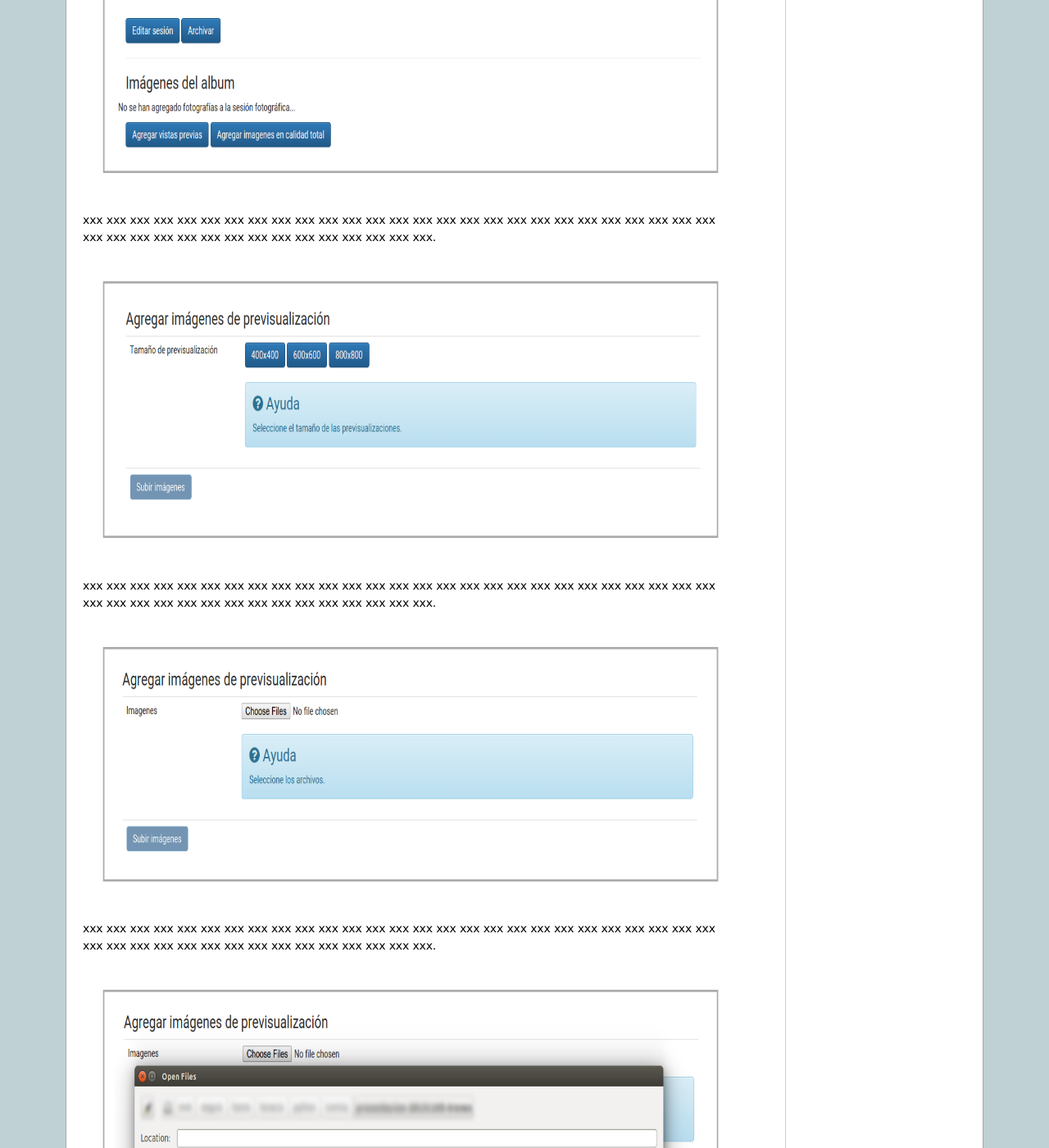
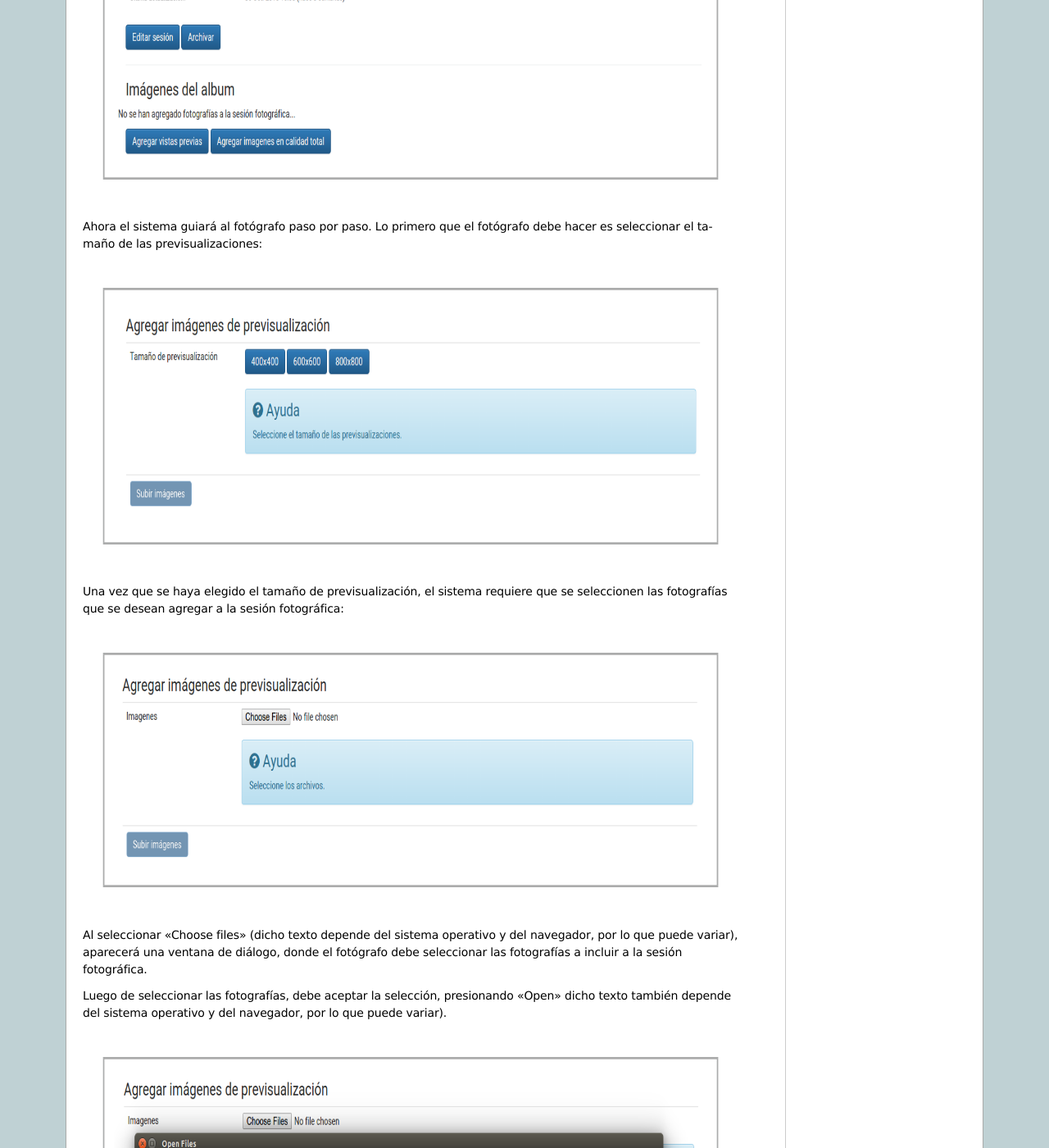
Before and after one commit to florzanetta/lumina, a Sphinx documentation site: the page built from doc/tutorial_photo_upload_and_selection.rst, in a window 1280 px wide and 1400 px high, scrolled down 596 px. Shown: the whole window at 82% size. Built offline with Sphinx 7.4.7, drawn with Linux system fonts in a browser that asks for light colours; some of the changed text lies outside the part shown.

Commit message:
Update docs

```diff
--- a/doc/tutorial_photo_upload_and_selection.rst
+++ b/doc/tutorial_photo_upload_and_selection.rst
@@ -11,83 +8,83 @@ Subida de vistas previas
    :scale: 50%
 
 
-xxx xxx xxx xxx xxx xxx xxx xxx xxx xxx xxx xxx xxx xxx
-xxx xxx xxx xxx xxx xxx xxx xxx xxx xxx xxx xxx xxx xxx xxx xxx
-xxx xxx xxx xxx xxx xxx xxx xxx xxx xxx xxx xxx.
+Desde la página de visualización de sesiones fotográficas se puede seleccionar
+la opción para la subida de fotografías.
+
+El proceso comienza cuando se selecciona la opción "Agregar vistas previas". Seleccionando esta opción,
+el sistema optimiza el proceso de subida de las fotografías, ya que crea las vistas previas en el
+equipo del cliente.
 
 .. image:: images-border/session-upload-photo-01-session-details.png
    :scale: 90%
    :align: center
 
-xxx xxx xxx xxx xxx xxx xxx xxx xxx xxx xxx xxx xxx xxx
-xxx xxx xxx xxx xxx xxx xxx xxx xxx xxx xxx xxx xxx xxx xxx xxx
-xxx xxx xxx xxx xxx xxx xxx xxx xxx xxx xxx xxx.
+Ahora el sistema guiará al fotógrafo paso por paso. Lo primero que el fotógrafo debe
+hacer es seleccionar el tamaño de las previsualizaciones:
+
 
 .. image:: images-border/session-upload-photo-02-preview-size.png
    :scale: 90%
    :align: center
 
-xxx xxx xxx xxx xxx xxx xxx xxx xxx xxx xxx xxx xxx xxx
-xxx xxx xxx xxx xxx xxx xxx xxx xxx xxx xxx xxx xxx xxx xxx xxx
-xxx xxx xxx xxx xxx xxx xxx xxx xxx xxx xxx xxx.
+Una vez que se haya elegido el tamaño de previsualización, el sistema requiere que se seleccionen
+las fotografías que se desean agregar a la sesión fotográfica:
+
 
 .. image:: images-border/session-upload-photo-03-choose-files.png
    :scale: 90%
    :align: center
 
-xxx xxx xxx xxx xxx xxx xxx xxx xxx xxx xxx xxx xxx xxx
-xxx xxx xxx xxx xxx xxx xxx xxx xxx xxx xxx xxx xxx xxx xxx xxx
-xxx xxx xxx xxx xxx xxx xxx xxx xxx xxx xxx xxx.
+Al seleccionar "Choose files" (dicho texto depende del sistema operativo y del navegador, por
+lo que puede variar), aparecerá una ventana de diálogo, donde el fotógrafo debe seleccionar
+las fotografías a incluir a la sesión fotográfica.
+
+Luego de seleccionar las fotografías, debe aceptar la selección, presionando "Open" dicho
+texto también depende del sistema operativo y del navegador, por lo que puede variar).
+
 
 .. image:: images-border/session-upload-photo-04-choose-files-dialog.png
    :scale: 90%
    :align: center
 
-xxx xxx xxx xxx xxx xxx xxx xxx xxx xxx xxx xxx xxx xxx
-xxx xxx xxx xxx xxx xxx xxx xxx xxx xxx xxx xxx xxx xxx xxx xxx
-xxx xxx xxx xxx xxx xxx xxx xxx xxx xxx xxx xxx.
+
+Automáticamente, el sistema comienza a crear las vistas previas. Para mantener al fotógrafo
+informado, el sistema mostrará el progreso de la siguiente manera:
 
 .. image:: images-border/session-upload-photo-05-uploading-progress.png
    :scale: 90%
    :align: center
 
-xxx xxx xxx xxx xxx xxx xxx xxx xxx xxx xxx xxx xxx xxx
-xxx xxx xxx xxx xxx xxx xxx xxx xxx xxx xxx xxx xxx xxx xxx xxx
-xxx xxx xxx xxx xxx xxx xxx xxx xxx xxx xxx xxx.
+Al finalizar el proceso de generación de vistas previas, se verá la barra de progreso al 100%,
+y el fotógrafo podrá cerrar el diálogo presionando "Cerrar".
 
 
 .. image:: images-border/session-upload-photo-06-uploading-progress-done.png
    :scale: 90%
    :align: center
 
-xxx xxx xxx xxx xxx xxx xxx xxx xxx xxx xxx xxx xxx xxx
-xxx xxx xxx xxx xxx xxx xxx xxx xxx xxx xxx xxx xxx xxx xxx xxx
-xxx xxx xxx xxx xxx xxx xxx xxx xxx xxx xxx xxx.
+
+Ahora el navegador cuenta con todas las vistas previas generadas. Para subirlas al servidor e
+incluirlas en la sesión fotográfica, sólo hace falta selecionar "Subir imágenes":
 
 .. image:: images-border/session-upload-photo-07-show-previews.png
    :scale: 90%
    :align: center
 
-xxx xxx xxx xxx xxx xxx xxx xxx xxx xxx xxx xxx xxx xxx
-xxx xxx xxx xxx xxx xxx xxx xxx xxx xxx xxx xxx xxx xxx xxx xxx
-xxx xxx xxx xxx xxx xxx xxx xxx xxx xxx xxx xxx.
+
+Mientras las previsualizaciones de las fotografías son subidas, el fotógrafo verá
+un diálogo mostrandole el progreso.
 
 .. image:: images-border/session-upload-photo-08-uploading.png
    :scale: 90%
    :align: center
 
-xxx xxx xxx xxx xxx xxx xxx xxx xxx xxx xxx xxx xxx xxx
-xxx xxx xxx xxx xxx xxx xxx xxx xxx xxx xxx xxx xxx xxx xxx xxx
-xxx xxx xxx xxx xxx xxx xxx xxx xxx xxx xxx xxx.
+Al finalizar, el sistema le mostrará los detalles de la sesión fotográfica, incluyendo
+todas las vistas previas de las fotografías subidas.
 
 .. image:: images-border/session-upload-photo-09-session-details-including-images.png
    :scale: 90%
    :align: center
-
-
-xxx xxx xxx xxx xxx xxx xxx xxx xxx xxx xxx xxx xxx xxx
-xxx xxx xxx xxx xxx xxx xxx xxx xxx xxx xxx xxx xxx xxx xxx xxx
-xxx xxx xxx xxx xxx xxx xxx xxx xxx xxx xxx xxx.
 
 
 Solicitud de selección de fotos
```
Also changed, not shown: other parts of doc/tutorial_photo_upload_and_selection.rst (+0 -3 lines).
